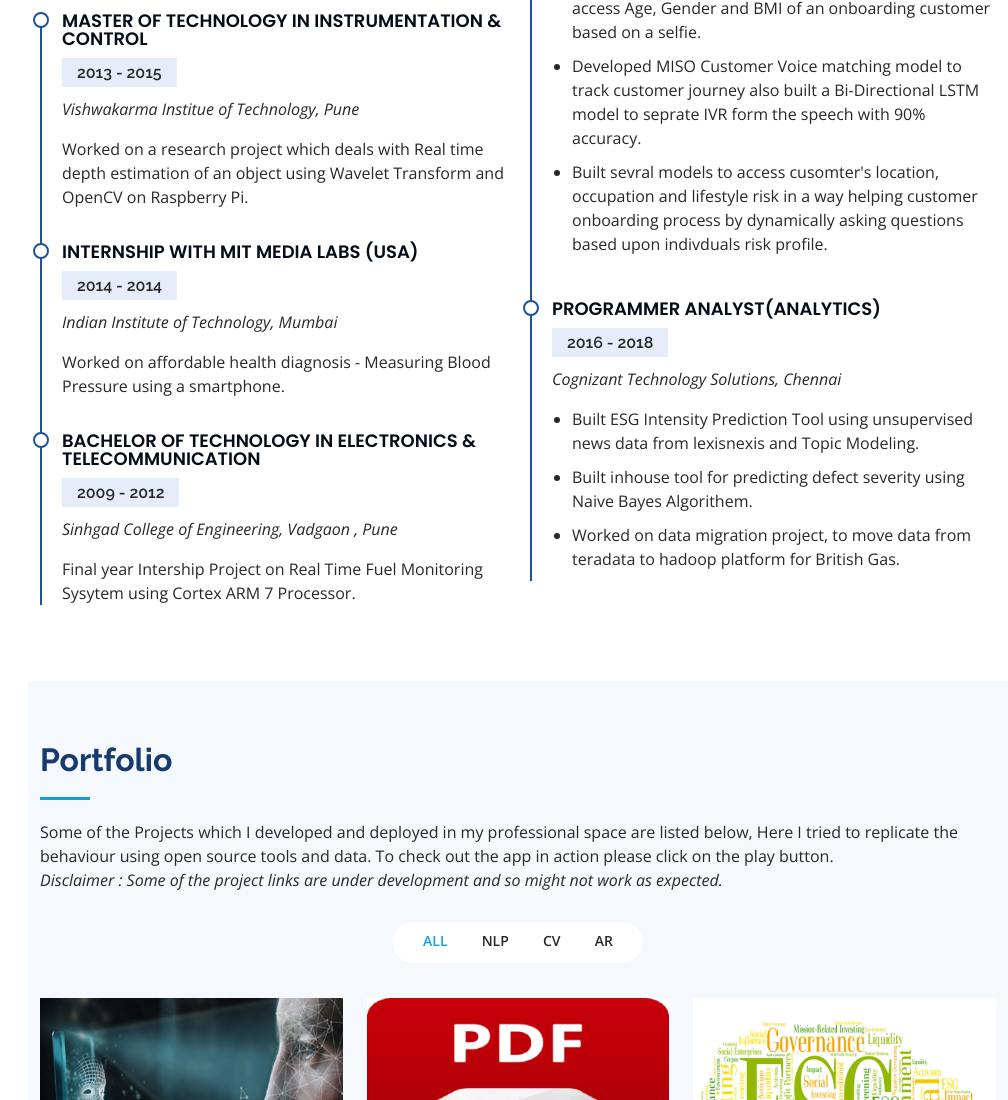
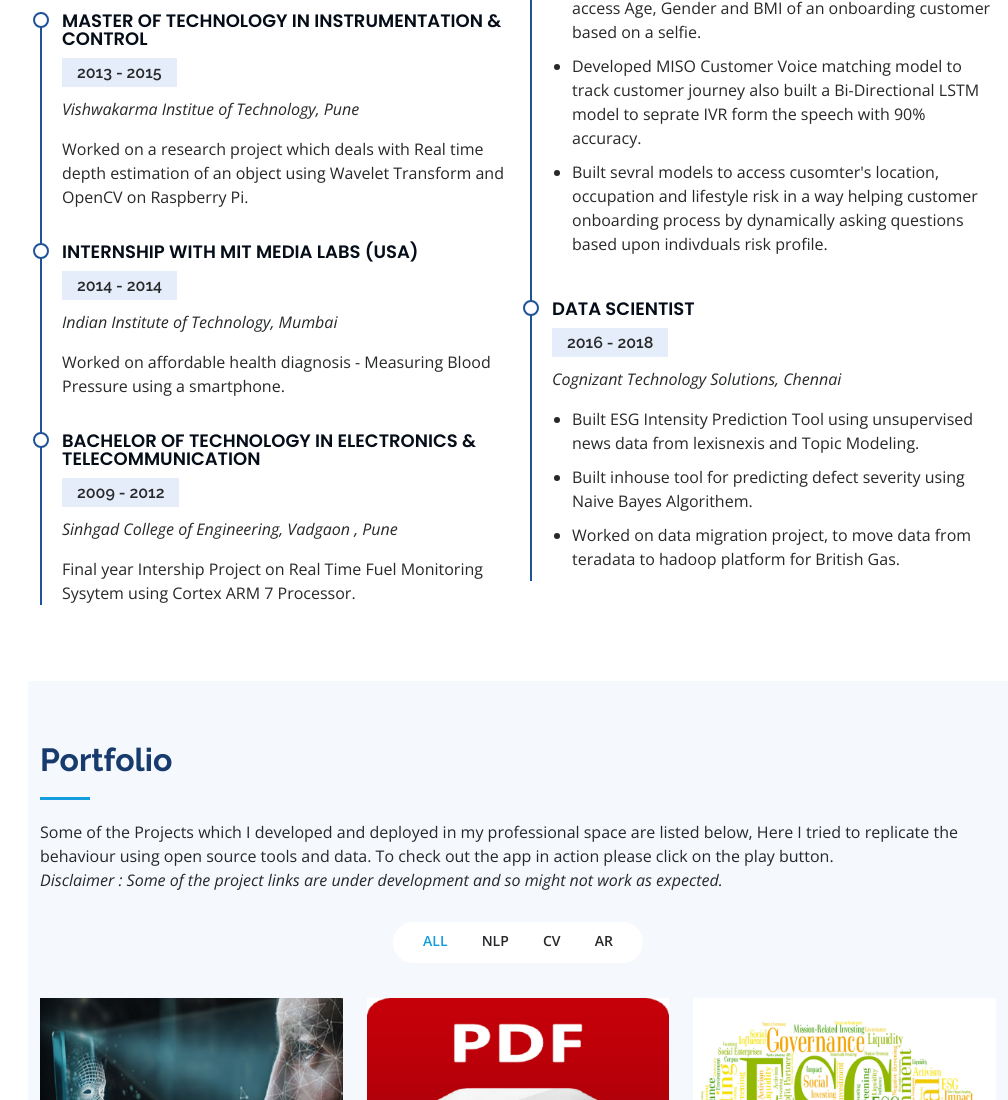
Before and after one commit to VINIT777/Profile, a plain HTML site: page index.html in a window 1280 px wide. Shown: the part 3228-4328 px from the top of the page, without its empty margins (272-1280 px from the left). Drawn offline with nearby package versions, Linux system fonts and the light colour scheme.

Commit message:
Changed index.html

```diff
--- a/index.html
+++ b/index.html
@@ -308,7 +308,7 @@
               </ul>
             </div>
             <div class="resume-item">
-              <h4>Programmer Analyst(Analytics)</h4>
+              <h4>Data Scientist</h4>
               <h5>2016 - 2018</h5>
               <p><em>Cognizant Technology Solutions, Chennai</em></p>
               <ul>
```
Also changed, not shown: 1 other file.
